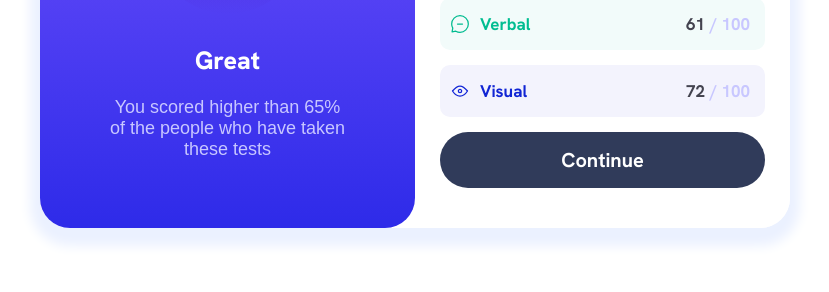
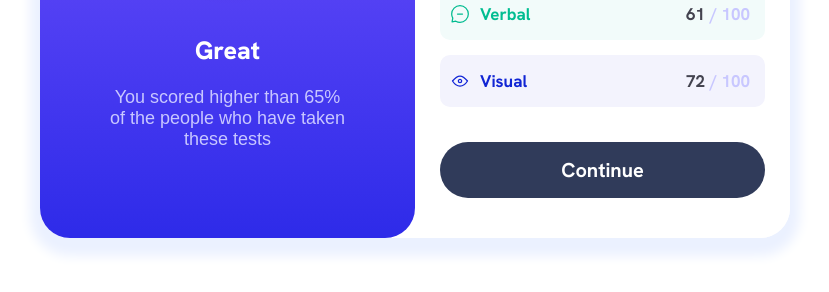
Before and after one commit to alaa-mekibes/Results-summary-component-frontend-mentor, a plain HTML site: page index.html in a window 1280 px wide. Shown: the part 402-694 px from the top of the page, without its empty margins (225-1054 px from the left). Drawn offline with Linux system fonts and the light colour scheme; a web font is replaced by a local one.

Commit message:
adding margin-top to button

```diff
--- a/css/style.css
+++ b/css/style.css
@@ -230,7 +230,8 @@ main {
         padding: 15px;
         border-radius: 30px;
         transition: .5s;
-        background-color: var(--Dark-gray-blue)
+        background-color: var(--Dark-gray-blue);
+        margin-top: 35px
 }
 .box-right a:hover {
         background-color: var(--Light-royal-blue-background)
```
